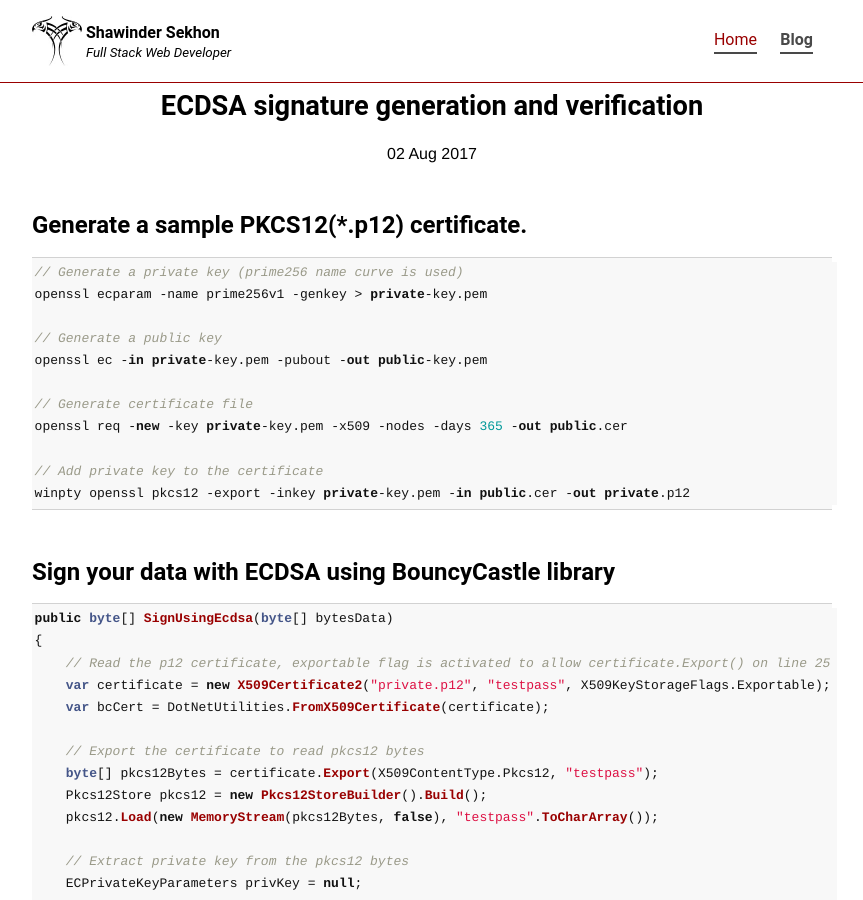
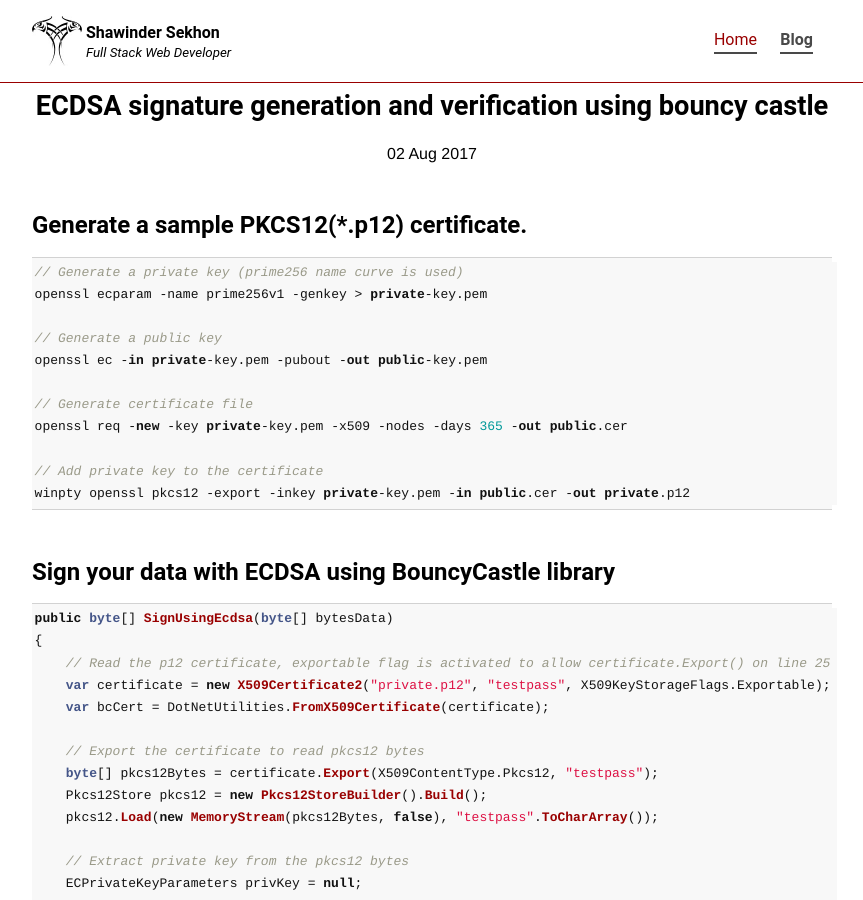
Before and after one commit to shawinder/shawinder.github.io, a Jekyll site: the page built from _posts/2017-08-02-sign-data-using-ecdsa-and-bouncy-castle.md, in a window 1280 px wide and 900 px high. Shown: the whole window, without its empty margins (208-1071 px from the left). Built offline with Jekyll 4.4.1, drawn with Linux system fonts in a browser that asks for light colours; nearby versions of some CDN libraries; comment, search, counter and statistics services are not loaded.

Commit message:
Update 2017-08-02-sign-data-using-ecdsa-and-bouncy-castle.md

```diff
--- a/_posts/2017-08-02-sign-data-using-ecdsa-and-bouncy-castle.md
+++ b/_posts/2017-08-02-sign-data-using-ecdsa-and-bouncy-castle.md
@@ -2,7 +2,7 @@
 layout: post
 lang: C#
 nav_blog: class="selected"
-title: ECDSA signature generation and verification
+title: ECDSA signature generation and verification using bouncy castle
 comments: true
 description : Generate and verify ECDSA signature using bouncy castle
 date: 2017-08-02
```
